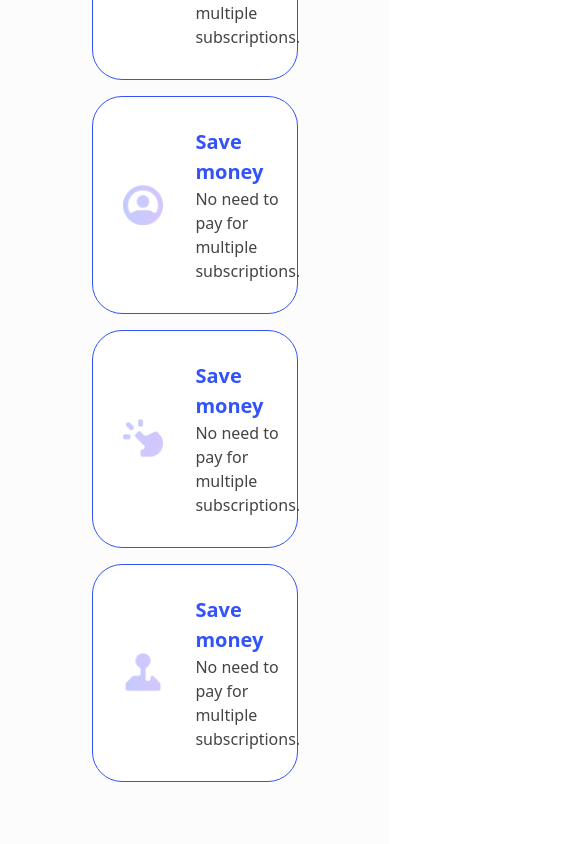
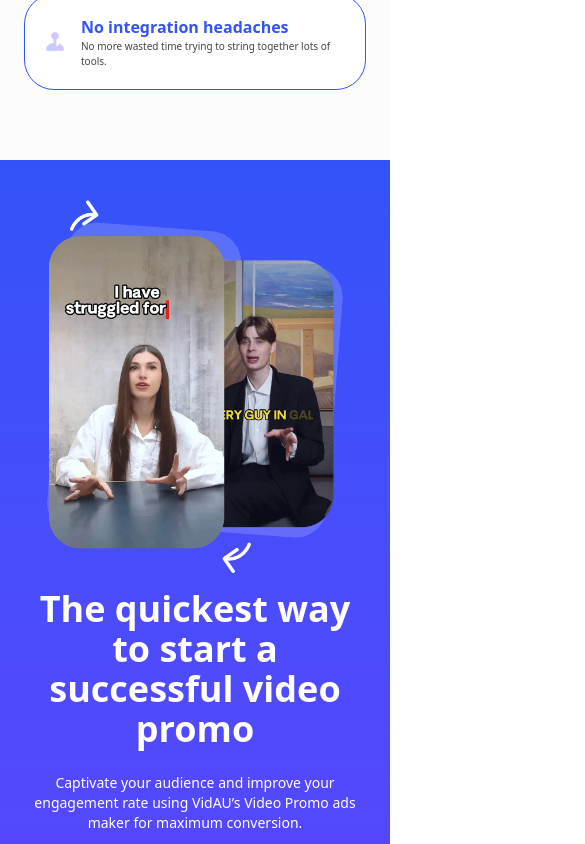
Before and after one commit to SirhmVFX/vidau, a Next.js app: page / in a window 390 px wide. Shown: the part 5000-5844 px from the top of the page, 585 px wide, since content can reach past the window. Built offline with nearby package versions, Linux system fonts and the light colour scheme.

Commit message:
responsiveness

```diff
--- a/src/components/Brands.tsx
+++ b/src/components/Brands.tsx
@@ -35,16 +35,16 @@ function Brands() {
     ]
     return (
         <>
-        <div className="flex flex-col gap-7 bg-[#fcfcfc] items-center py-[100px]">
+        <div className="flex flex-col gap-7 bg-[#fcfcfc] items-center py-[100px] md:px-0 px-6">
             <h1>Trusted by <span>10,000+</span>Brands and advertisers</h1>
-            <div className="flex items-center gap-4 h-10">
+            <div className="flex items-center justify-between md:flex-nowrap flex-wrap gap-4 md:h-10">
                 {brands.slice(0,17).map((br) => (
-                    <Image key={br.id} src={br.brand} width={1000} height={1000} alt="brand" className="h-6 w-fit" />
+                    <Image key={br.id} src={br.brand} width={1000} height={1000} alt="brand" className="md:h-6 h-4 w-auto" />
                 ))}
             </div>
-            <div className="flex items-center gap-4 h-10">
+            <div className="flex items-center justify-between md:flex-nowrap flex-wrap gap-4 md:h-10">
                 {brands.slice(17,30).map((br) => (
-                    <Image key={br.id} src={br.brand} width={1000} height={1000} alt="brand" className="h-10 w-fit" />
+                    <Image key={br.id} src={br.brand} width={1000} height={1000} alt="brand" className="md:h-6 h-4 w-auto" />
                 ))}
             </div>
         </div>
--- a/src/components/CTASection.tsx
+++ b/src/components/CTASection.tsx
@@ -4,13 +4,13 @@ import ArrowButton from "./ArrowButton"
 function CTASection() {
     return (
         <>
-        <div className="p-[100px] bg-[#fcfcfc]">
-            <div className="py-[20px] px-[40px] w-[80%] mx-auto rounded-[30px] bg-linear-90 from-[#3459FF] to-[#6A3BFF] flex items-center justify-between">
-                <div className="w-[50%] space-y-[20px]">
-                    <h1 className="text-[40px] text-white leading-[50px]">Create Winning Video Ads in Minutes with VidAU AI</h1>
+        <div className="md:p-[100px] p-6 bg-[#fcfcfc]">
+            <div className="md:py-[20px] md:px-[40px] p-[40px] md:w-[80%] mx-auto rounded-[30px] bg-linear-90 from-[#3459FF] to-[#6A3BFF] flex items-center justify-between">
+                <div className="md:w-[50%] space-y-[20px]">
+                    <h1 className="md:text-[40px] text-[26px] text-white md:leading-[50px] leading-[36px]">Create Winning Video Ads in Minutes with VidAU AI</h1>
                     <ArrowButton text="Get started for free" bgColor="#000" />
                 </div>
-                <Image src="/assets/cta.png" width={10000} height={10000} alt="cta" className="h-[280px] w-fit" />
+                <Image src="/assets/cta.png" width={10000} height={10000} alt="cta" className="h-[280px] w-fit md:block hidden" />
 
             </div>
         </div>
--- a/src/components/FAQSection.tsx
+++ b/src/components/FAQSection.tsx
@@ -23,10 +23,10 @@ function FAQSection() {
     }
 
     return(
-        <div className="p-[100px] bg-[#fcfcfc] flex flex-col items-center gap-8">
-            <h1 className="text-[40px] text-center font-semibold">Frequently Asked <span>Questions</span></h1>
+        <div className="md:p-[100px] px-6 py-[50px] bg-[#fcfcfc] flex flex-col items-center gap-8">
+            <h1 className="md:text-[40px] text-[30px] text-center font-semibold">Frequently Asked <span>Questions</span></h1>
 
-            <div className="w-[70%] flex flex-col gap-4">
+            <div className="md:w-[70%] flex flex-col gap-4">
                 {faqs.map((item) => (
                    <div
                         key={item.id}
@@ -34,14 +34,14 @@ function FAQSection() {
                         className="px-[25px] py-[14px] transition-all bg-[#E1E4EB] border-[3px] border-white rounded-2xl cursor-pointer"
                     >
                         <div className="flex justify-between items-center">
-                            <h1 className="text-[16px] font-medium">{item.question}</h1>
+                            <h1 className="md:text-[16px] text-[13px] font-medium">{item.question}</h1>
 
                             <div className="bg-[#3353F9] rounded-full p-2 text-white">
                                 {openId === item.id ? <FaMinus  className="text-white text-xs"/> : <FaPlus className="text-white text-xs" />}
                             </div>
                         </div>
                         {openId === item.id && (
-                            <p className="mt-2 text-sm text-gray-600">{item.answer}</p>
+                            <p className="mt-2 md:text-sm text-xs text-gray-600">{item.answer}</p>
                         )}
                    </div>
                 ))}
--- a/src/components/FeatureSection5.tsx
+++ b/src/components/FeatureSection5.tsx
@@ -65,20 +65,20 @@ function FeatureSection5() {
         {
             id:2,
             icon: "/assets/ic2.png",
-            title: "Save money",
-            desc: "No need to pay for multiple subscriptions."
+            title: "One account for everything",
+            desc: "Access all of your video creation tools from one place."
         },
         {
             id:3,
             icon: "/assets/ic3.png",
-            title: "Save money",
-            desc: "No need to pay for multiple subscriptions."
+            title: "No need to learn different tools",
+            desc: "AI-powered video ad creation - no editing skills required."
         },
         {
             id:4,
             icon: "/assets/ic4.png",
-            title: "Save money",
-            desc: "No need to pay for multiple subscriptions."
+            title: "No integration headaches",
+            desc: "No more wasted time trying to string together lots of tools."
         }
     ]
   return (
@@ -131,19 +131,19 @@ function FeatureSection5() {
             </div>
         </div>
 
-        <div className="w-[60%] flex flex-col gap-8 mx-auto">
+        <div className="md:w-[60%] flex flex-col gap-8 mx-auto">
             <div>
-                <h1 className="text-[40px] text-center font-semibold leading-[44px]"><span className="text-[#3353F9]">All-in-One:</span> <br />
+                <h1 className="md:text-[40px] text-[26px]  text-center font-semibold md:leading-[44px] leading-[30px]"><span className="text-[#3353F9]">All-in-One:</span> <br />
                 Simple. Smart. AI Video Ad Agent</h1>
             </div>
 
             <div className="flex flex-col gap-4">
                 {feat.map((feat) => (
-                    <div key={feat.id} className="p-[30px] bg-white rounded-[30px] border border-[#3353F9] flex items-center gap-8 ">
-                        <Image src={feat.icon} alt={feat.title} width={1000} height={1000} className="w-[40px]" />
+                    <div key={feat.id} className="md:p-[30px] p-[20px] bg-white rounded-[30px] border border-[#3353F9] flex items-center md:gap-8 gap-4 ">
+                        <Image src={feat.icon} alt={feat.title} width={1000} height={1000} className="md:w-[40px] w-[20px]" />
                         <div>
-                            <h1 className="text-[20px] text-[#3353F9] font-semibold">{feat.title}</h1>
-                            <p className="text-[#444444]">{feat.desc}</p>
+                            <h1 className="md:text-[20px] text-[16px] text-[#3353F9] font-semibold">{feat.title}</h1>
+                            <p className="text-[#444444] md:text-base text-[10px]">{feat.desc}</p>
                         </div>
                     </div>
                 ))}
--- a/src/components/FeatureSection6.tsx
+++ b/src/components/FeatureSection6.tsx
@@ -3,12 +3,12 @@ import Image from "next/image"
 function FeatureSection6() {
     return(
         <>
-        <div className="bg-linear-180 from-[#3353F9] to-[#6A3BFF] p-[100px] flex items-center gap-4">
+        <div className="bg-linear-180 from-[#3353F9] to-[#6A3BFF] md:p-[100px] px-6 p-[40px] flex md:flex-row flex-col items-center gap-4">
             <Image src="/assets/g1.png" width={10000} height={10000} alt="feature" className=" h-full w-[300px]" />
             <div className="space-y-6">
                 <h1 className="text-white text-4xl font-semibold text-center">The quickest way to start a successful video promo</h1>
-                <p className="text-white text-center text-sm w-[60%] mx-auto">Captivate your audience and improve your engagement rate using VidAU’s Video Promo ads maker for maximum conversion.</p>
-                <div className="flex justify-between items-center">
+                <p className="text-white text-center text-sm md:w-[60%] mx-auto">Captivate your audience and improve your engagement rate using VidAU’s Video Promo ads maker for maximum conversion.</p>
+                <div className="flex md:flex-row flex-col justify-between items-center">
                     <div className="flex flex-col items-center">
                         <h1 className="text-white text-5xl font-semibold">10x</h1>
                         <p className="text-white text-center text-sm">Faster Production</p>
--- a/src/components/PricingSection.tsx
+++ b/src/components/PricingSection.tsx
@@ -39,7 +39,7 @@ function PricingSection() {
 
   return (
     <>
-      <div className="bg-[#fcfcfc] p-[100px] flex flex-col items-center gap-8">
+      <div className="bg-[#fcfcfc] p-[100px] md:flex flex-col items-center gap-8 hidden">
         <h1 className="text-center text-[36px]">
           The quickest way to start a successful video promo
         </h1>
```
